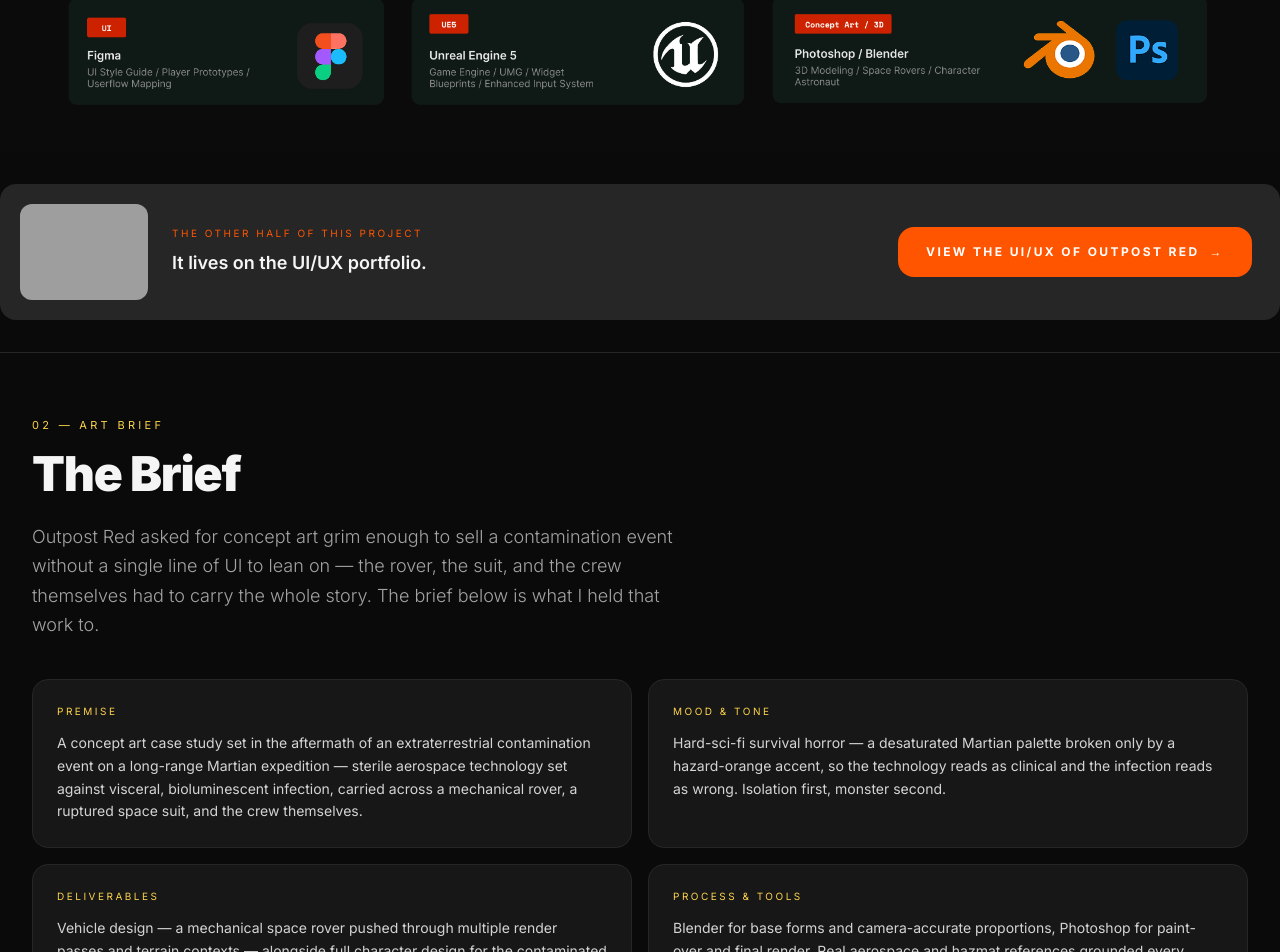
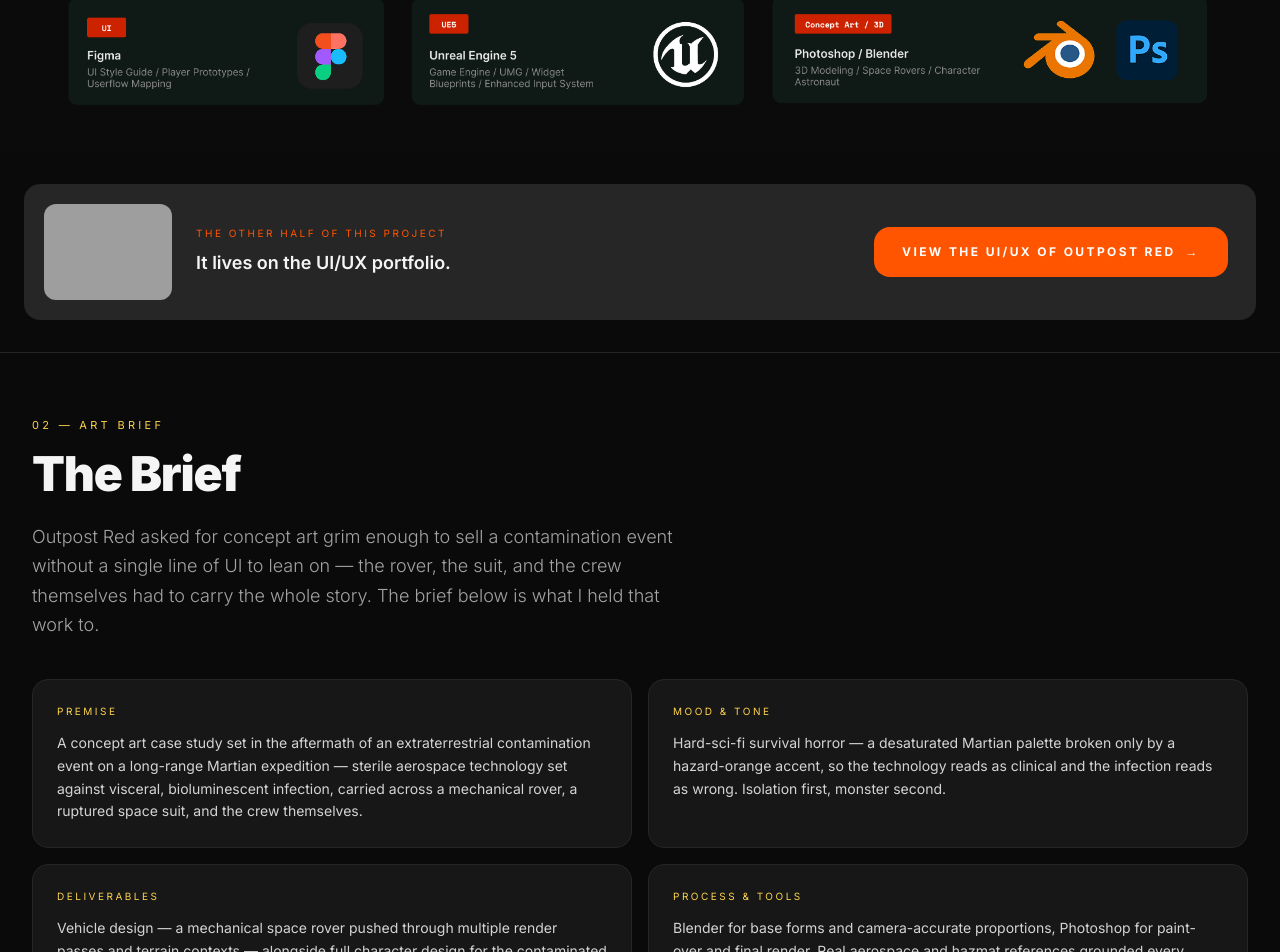
Before and after one commit to gg28god-max/guillaume-game-design, a plain HTML site: page outpost-red.html in a window 1280 px wide. Shown: the part 1340-2292 px from the top of the page. Drawn offline with nearby package versions, Linux system fonts and the light colour scheme; grey boxes are pictures that could not be loaded.

Commit message:
Fix cross-link hover color and add side gap on the banner

```diff
--- a/outpost-red.html
+++ b/outpost-red.html
@@ -20,8 +20,12 @@
     /* kept per-page rather than in theme.css since only these case-study pages use it so far */
     .brief-eyebrow { color: #fcd34d; font-family: 'Courier New', ui-monospace, monospace; }
     html.light .brief-eyebrow { color: #a07830; }
-    /* Cross-link banner: no ambient animation — a plain lift + tint on hover. */
-    .cross-link-card:hover { transform: translateY(-2px); background-color: rgba(255,85,0,0.06); }
+    /* Cross-link banner: no ambient animation — a plain lift + lighten on
+       hover. A low-alpha rgba() background-color replaces the card's own
+       bg-neutral-800 outright rather than blending with it, so it let the
+       page's near-black backdrop show through and read as darker, not
+       lighter — a solid, slightly lighter grey fixes that. */
+    .cross-link-card:hover { transform: translateY(-2px); background-color: #333333 !important; }
   </style>
 <link href="assets/theme.css" rel="stylesheet"/><script defer="" src="assets/site.js"></script>
 <link rel="icon" href="/favicon.ico" sizes="any"/>
@@ -132,11 +136,12 @@
      canvas pixel-reads need CORS. The glow keeps the banner noticeable at
      rest, not just on hover. -->
 <section aria-label="UI/UX case study cross-link" class="border-b border-neutral-800">
-<!-- No max-w-7xl/px-6 wrapper here on purpose — the hero images above are
-     flush edge-to-edge (plain w-full, no container), and this banner needs
-     to align with them exactly, not with the page's normal reading margins
-     used everywhere else. -->
-<div class="py-8">
+<!-- No max-w-7xl wrapper here on purpose — the hero images above are flush
+     edge-to-edge (plain w-full, no container), so this banner drops the
+     page's normal max-w-7xl/mx-auto reading-column constraint to roughly
+     match. It keeps a small px gap of its own, though, rather than touching
+     the viewport edge the way the plain hero image does. -->
+<div class="py-8 px-4 sm:px-6">
 <a class="cross-link-card flex flex-col sm:flex-row sm:items-center gap-5 sm:gap-6 bg-neutral-800 rounded-2xl p-5 transition-all duration-300" href="https://uiux.guillaumedesign.ca/work/outpost-red">
 <img alt="Outpost Red UI/UX case study preview" class="w-full sm:w-32 h-32 sm:h-24 rounded-xl object-cover shrink-0" loading="lazy" src="https://uiux.guillaumedesign.ca/case-studies/outpost-red/hi-fi/select-difficulty.jpg"/>
 <div class="flex-1 flex flex-col sm:flex-row sm:items-center justify-between gap-4 sm:gap-6 sm:pr-2">
```
